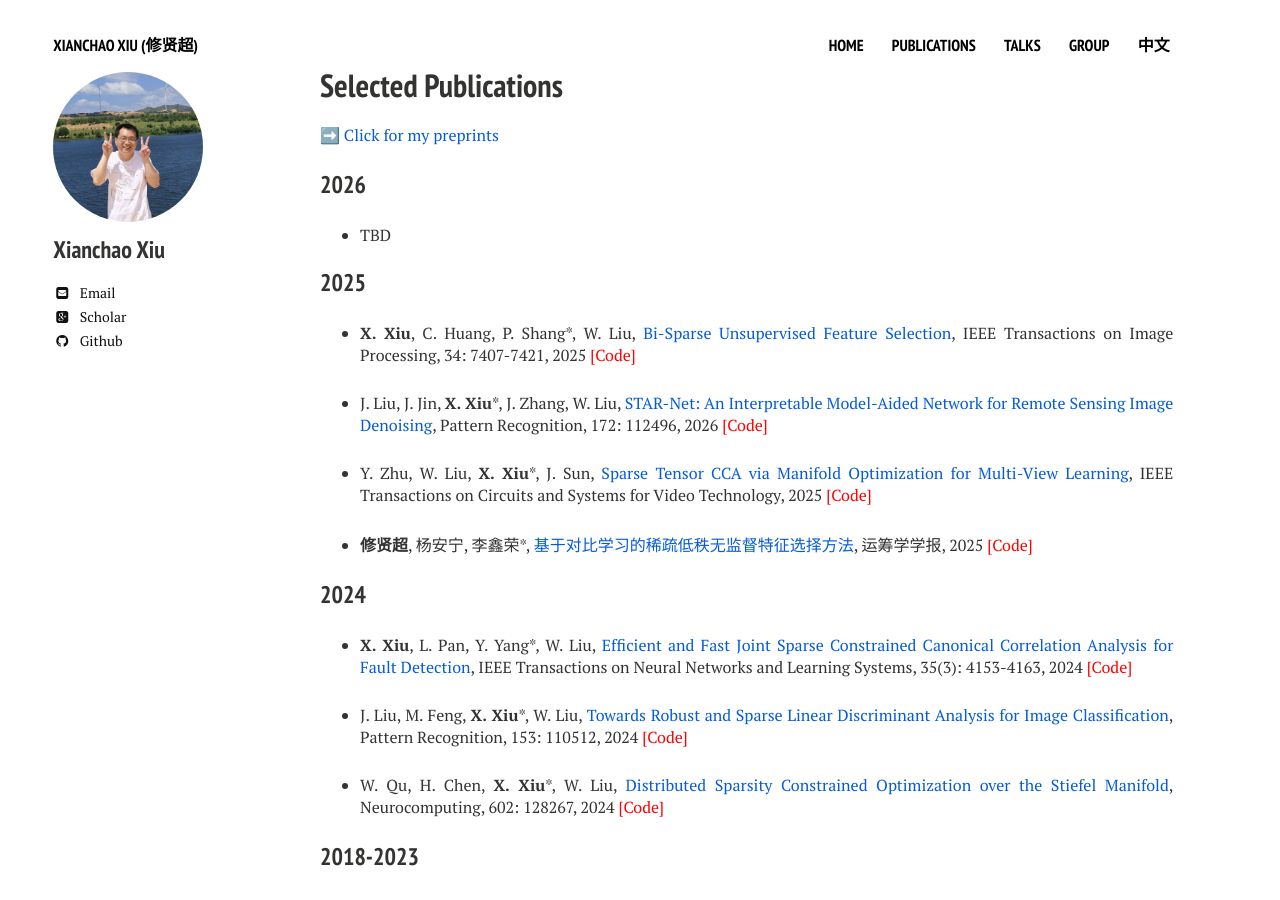
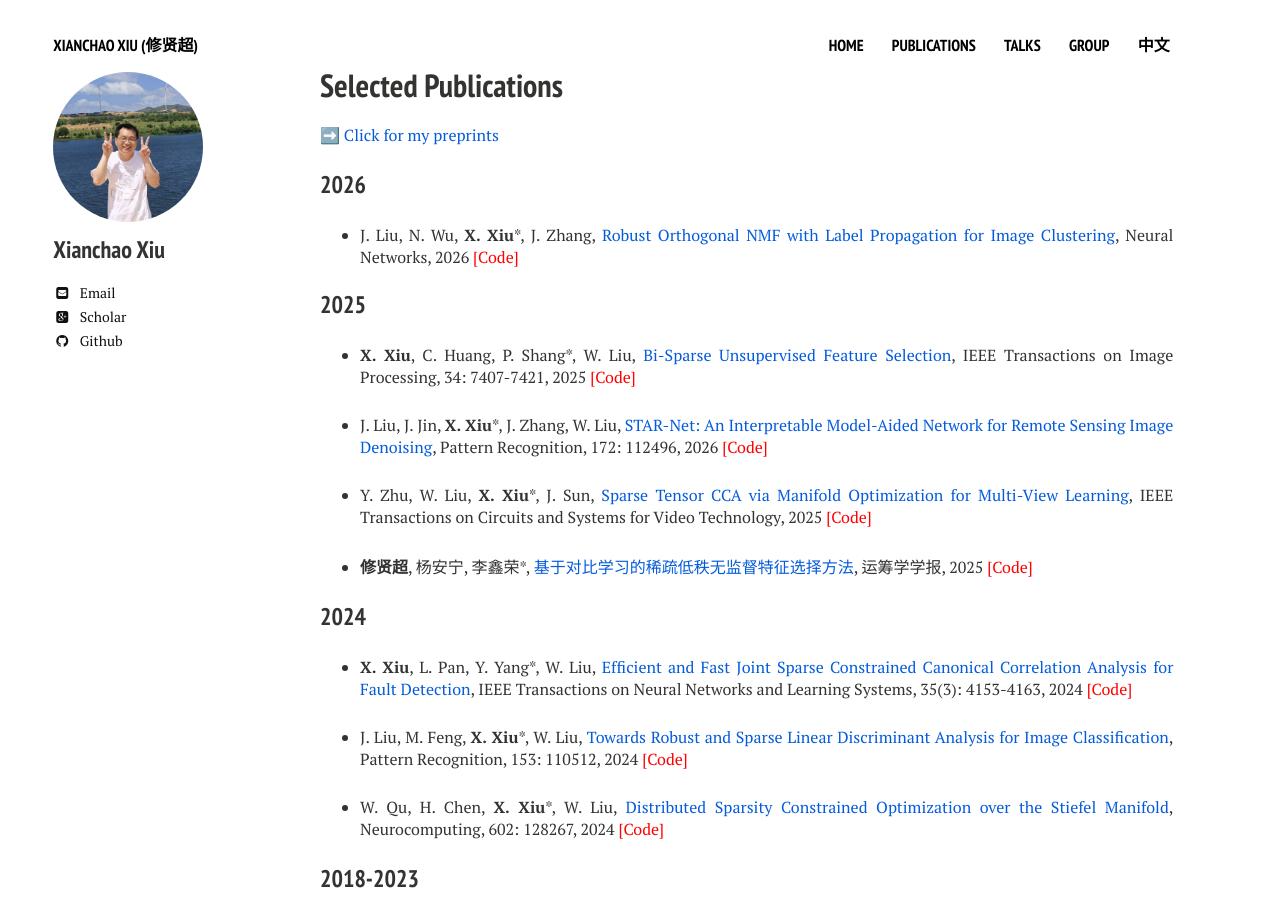
Before and after one commit to xianchaoxiu/xianchaoxiu.github.io, a Jekyll site: the page built from publications/index.md, in a window 1280 px wide and 900 px high. Built offline with Jekyll 4.4.1, drawn with Linux system fonts in a browser that asks for light colours; nearby versions of some CDN libraries.

Commit message:
Update index.md

```diff
--- a/publications/index.md
+++ b/publications/index.md
@@ -13,7 +13,7 @@ share: false
 
 ### 2026
 
-* TBD
+* J. Liu, N. Wu, <b>X. Xiu</b>*, J. Zhang, <a href="https://doi.org/10.1016/j.neunet.2026.108613" class="textlink" target="_blank">Robust Orthogonal NMF with Label Propagation for Image Clustering</a>, Neural Networks, 2026 <a href="https://github.com/xianchaoxiu/RONMF" class="textlink" target="_blank" style="color: red;">[Code]</a>
 
 
 ### 2025
```
